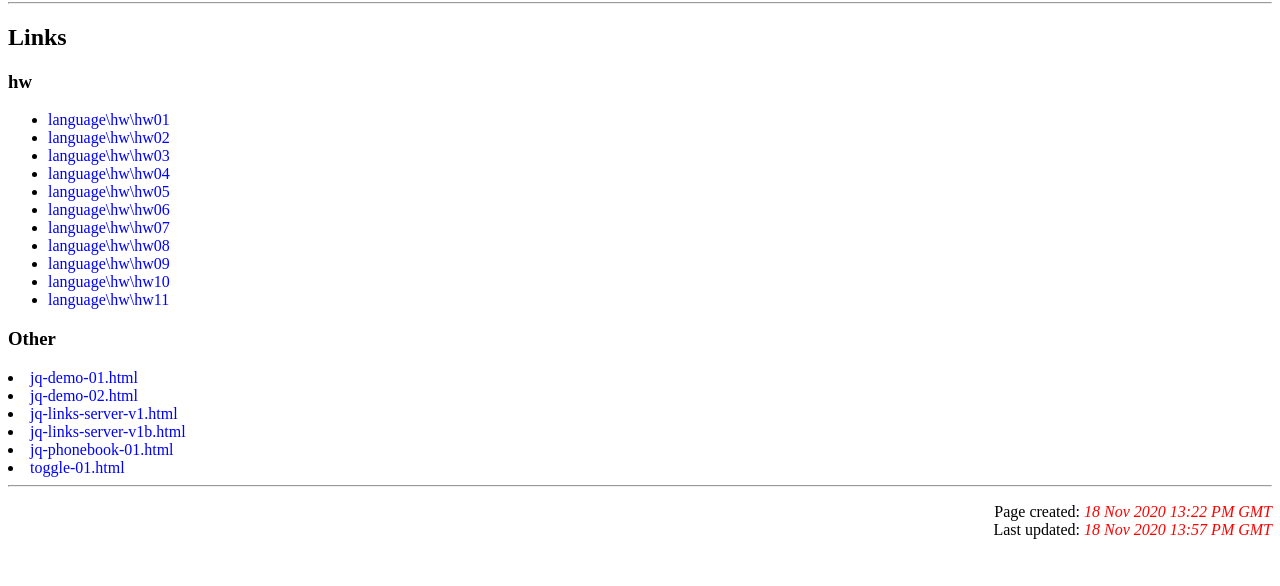
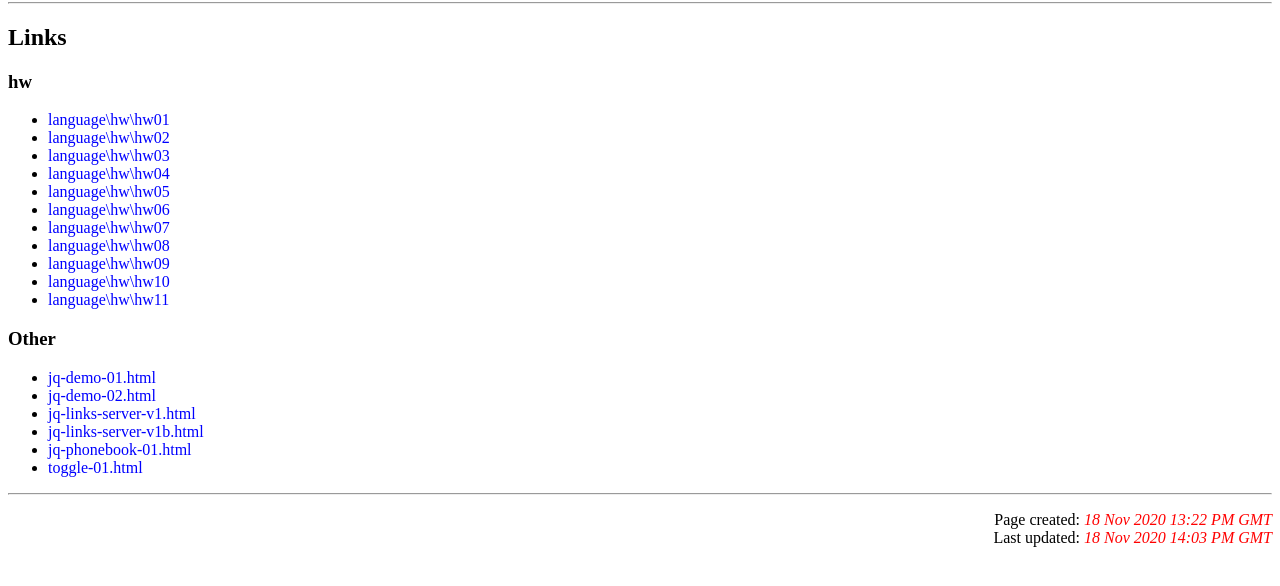
Before and after one commit to pramnora/jquery, a plain HTML site: page index.html in a window 1280 px wide. Shown: the part 78-664 px from the top of the page. Drawn offline with Linux system fonts and the light colour scheme.

Commit message:
Update index.html
Minor edits: Added ul-/ul pair; included page update date/time message

```diff
--- a/index.html
+++ b/index.html
@@ -39,12 +39,14 @@
     <li><a href="language\hw\hw11.html">language\hw\hw11</a></li>
    </ul>
    <h3>Other</h3>
+   <ul>
     <li><a href="jq-demo-01.html">jq-demo-01.html</a></li>
     <li><a href="jq-demo-02.html">jq-demo-02.html</a></li>
     <li><a href="jq-links-server-v1.html">jq-links-server-v1.html</a></li>
     <li><a href="jq-links-server-v1b.html">jq-links-server-v1b.html</a></li>
     <li><a href="jq-phonebook-01.html">jq-phonebook-01.html</a></li>
     <li><a href="toggle-01.html">toggle-01.html</a></li>
+   </ul>
   </main>
   <hr />
   <footer>
@@ -56,7 +58,7 @@
     <br />
     Last updated:
     <span class="clsDateTimeStamp">
-     18 Nov 2020  13:57 PM GMT
+     18 Nov 2020  14:03 PM GMT
     </span>
    </p>
   </footer>
```
